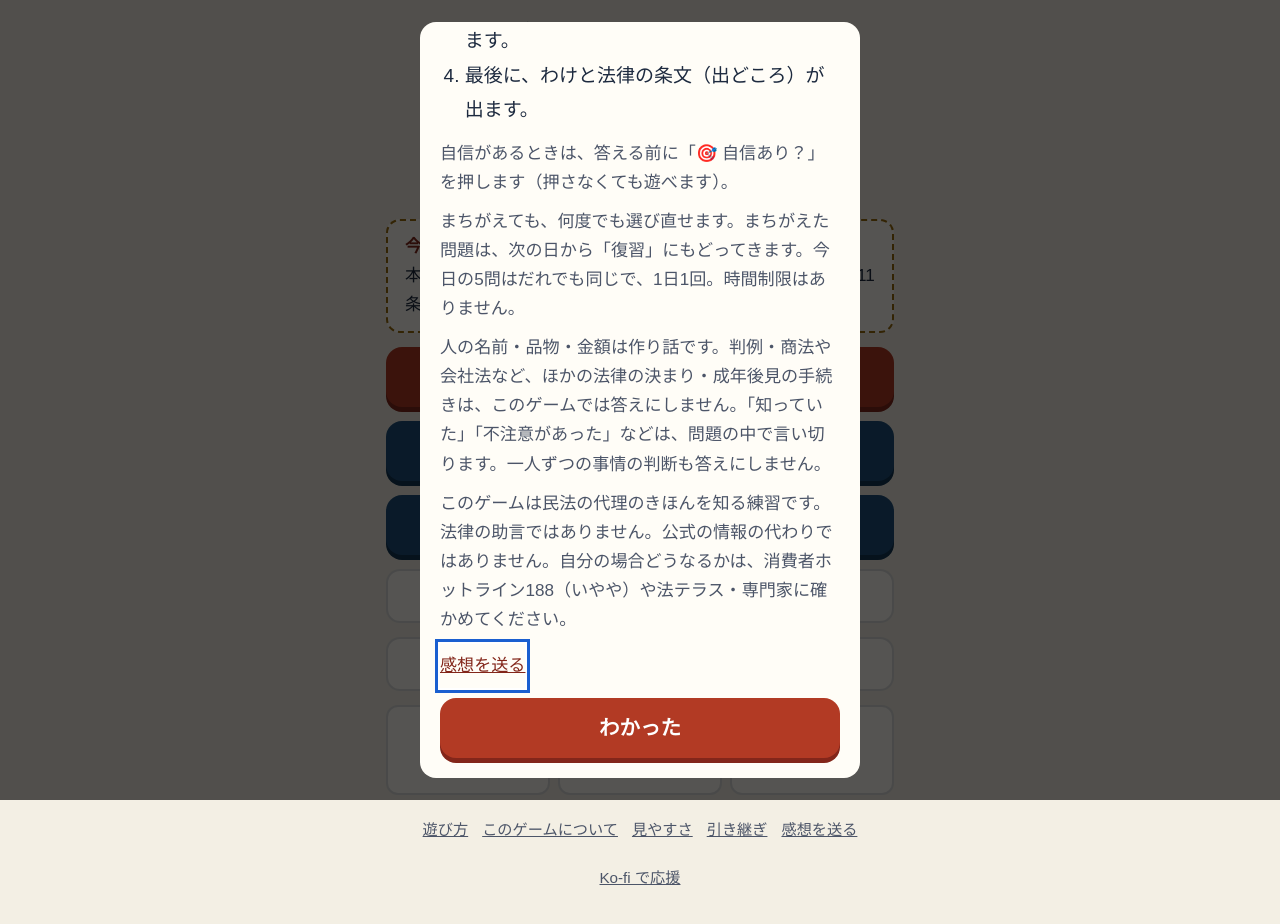
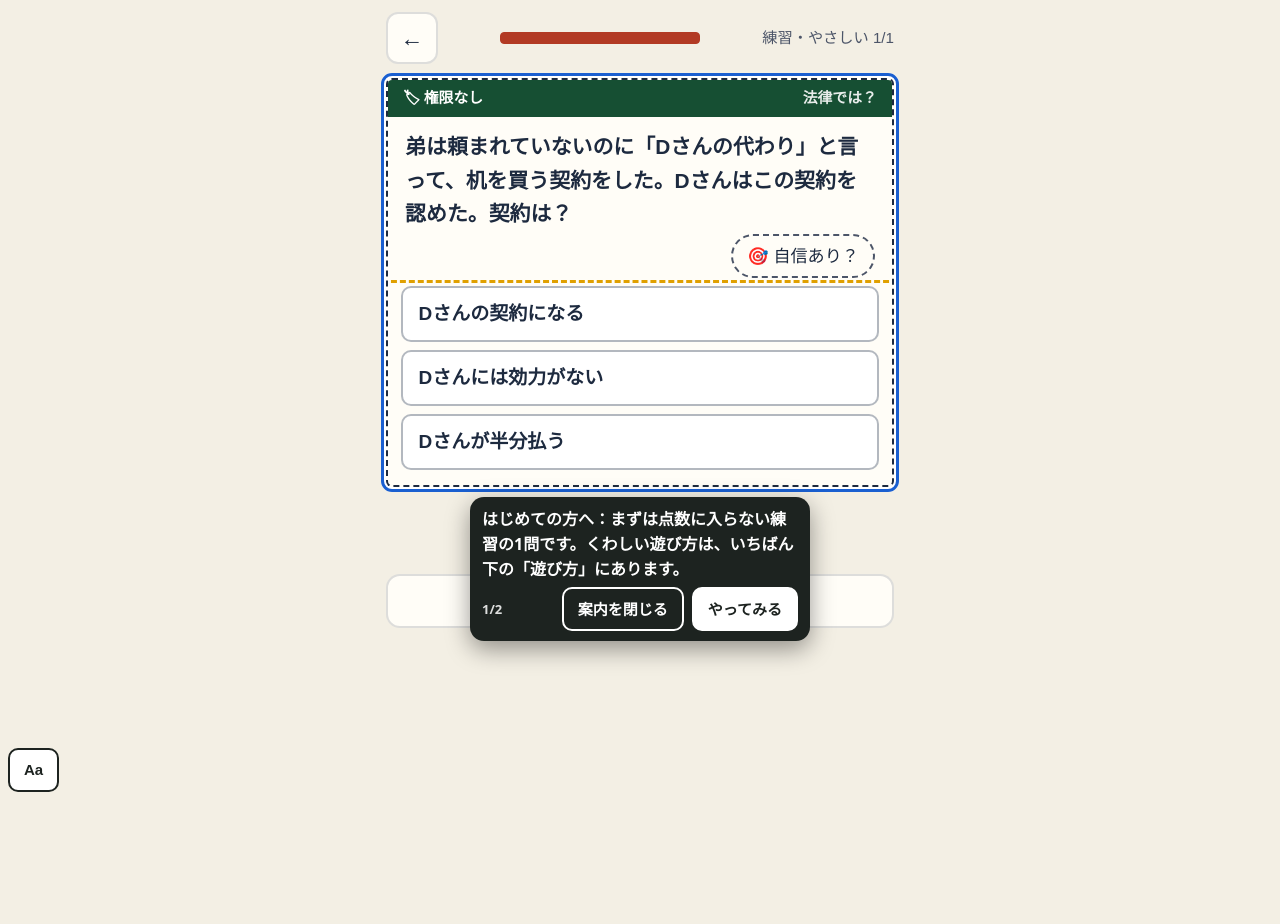
Before and after one commit to satou-aaaaa/dairi-kimari, a plain HTML site: page index.html in a window 1280 px wide. After the commit the page ends 800 px from the top, so only its background shows below. Drawn offline with Linux system fonts and the light colour scheme; a web font is replaced by a local one.

Commit message:
ひな形の共通部品を写す（shared-workflows 67f7985） (#7)
Co-authored-by: template-sync <41898283+github-actions[bot]@users.noreply.github.com>

```diff
--- a/index.html
+++ b/index.html
@@ -346,7 +346,8 @@ html.a11y-say body{padding-bottom:calc(64px + env(safe-area-inset-bottom,0px))!i
 //      （incidents/2026-11-21-hand-copied-helpers-drift.md）。
 //      あわせて、はじめて遊ぶ人への案内（吹き出し Core.coach）を足した。長い「遊び方」の窓の代わりに、練習の1問を遊びながら
 //      その場で一言ずつ教える（NN/g「Mobile Instructional Overlays」・Andersen ほか CHI 2012「The Impact of Tutorials on Games of Varying Complexity」）。
-//   3: 2026-11-22 吹き出しを出しているあいだ 0.4 秒ごとに場所を測り直す（古い場所に残って押す所を隠すことがあった）。ボタンの字を「案内を閉じる」に
+//   3: 2026-11-22 吹き出しを出しているあいだ 0.4 秒ごとに場所を測り直す（古い場所に残って押す所を隠すことがあった）。ボタンの字を「案内を閉じる」に。
+//      段の wait（その所が出るまで待つ）を足した。全ゲームの「はじめての練習」を sync-template の migrateFirstPlay が足すため
 //   2: 2026-11-22 感想フォームのゲーム名を、渡さなければ題（<title>）から入れる。sync-template が全ゲームを game-core に切り替える（migrateCore）ため
 // 決まり: 外へ通信しない。ゲームの関数の名前（toast・buzz など）は上書きしない（Core.toast などで呼ぶ）。
 (function () {
@@ -432,6 +433,7 @@ html.a11y-say body{padding-bottom:calc(64px + env(safe-area-inset-bottom,0px))!i
   //   sel   …… 吹き出しを付ける所。まだ画面に無いあいだは待つ（ゲームが画面を作り直しても付け直す）
   //   until …… その所が画面に出たら次へ進む（答えた・正解した など）。無ければ sel を押したら次へ
   //   button …… 押すと次へ進むボタンの字（読むだけの吹き出し）
+  //   wait  …… その所が画面に出るまで、この吹き出しは出さずに待つ（答えたあとにだけ「次へ」を指す など）
   //   pos   …… "below"（既定）か "above"。その側に場所が無ければ、ページを少し動かして場所を空ける（読む所を隠さないため）
   // 吹き出しは押す所を隠さない（上か下の空いたほうに出す）。「案内を閉じる」と Esc でいつでもやめられる。
   const coach = (() => {
@@ -466,7 +468,7 @@ html.a11y-say body{padding-bottom:calc(64px + env(safe-area-inset-bottom,0px))!i
       while (steps && i < steps.length && steps[i].until && find(steps[i].until)) i++;
       if (!steps) return;
       if (i >= steps.length) return stop(true);
-      const st = steps[i], el = find(st.sel);
+      const st = steps[i], el = st.wait && !find(st.wait) ? null : find(st.sel);
       if (!el) { box.hidden = true; mark(null); return; }
       box.hidden = false; mark(el);
       const fresh = shown !== i;
@@ -941,7 +943,7 @@ function home() {
   $("go-cal").onclick = () => cal();
   $("go-ach").onclick = achView;
   bindFooter();
-  if (!s.tut) openHow();
+  if (!s.tut) firstPlay();
 }
 function practiceMenu() {
   app.innerHTML = `<header><button class="icon" id="back" aria-label="もどる">←</button><h1>練習<small>今日の記録には入りません（しくみ帳には載ります）</small></h1></header>
@@ -952,6 +954,27 @@ function practiceMenu() {
   document.querySelectorAll(".lv button").forEach((b) => (b.onclick = () => startRun("p", +b.dataset.t)));
   bindFooter(); toTop();
 }
+// first-play:begin（shared-workflows の scripts/sync-template.mjs が足した。直すときはひな形を直す）
+// はじめての人：長い「遊び方」の窓を出さず、点数に入らない練習の1問を遊びながら、吹き出しで一言ずつ教える（game-core の Core.coach）。
+// 「見た」は始めたその場で残す（途中でやめても、次からはふつうに始まる。くわしい遊び方はいつでもいちばん下の「遊び方」から）
+const FIRST_STEPS = [
+  { sel: "#choices", button: "やってみる", text: "はじめての方へ：まずは点数に入らない練習の1問です。くわしい遊び方は、いちばん下の「遊び方」にあります。" },
+  { sel: "#next", wait: ".verdict", text: "できました。わけを読んだら、ここを押して進みます。" },
+];
+function firstPlay() {
+  save((s) => { s.tut = true; });
+  // 練習の入り口を開いて、いちばん上（いちばんやさしい）を押す。無ければ前の形（遊び方の窓）にもどす
+  practiceMenu();
+  const b = document.querySelector(".lv button");
+  if (!window.Core || !Core.coach || !b) { home(); return openHow(); }
+  b.click();
+  // 練習は1問だけにする（数を減らしてから描き直す）
+  save((s) => { const r = s.runs && s.runs.p; if (r && Array.isArray(r.list)) r.list = r.list.slice(0, 1); });
+  play();
+  // 案内を閉じた（Esc も）ら、1問の練習の途中経過を残さずにホームへ（ふだんの練習の「続きから」を出さない）
+  Core.coach.start(FIRST_STEPS, { home, onEnd: (done) => { if (done === false) { save((s) => { const r = s.runs && s.runs.p; if (r && !(r.res || []).length) delete s.runs.p; }); home(); } } });
+}
+// first-play:end
 function startRun(mode, opt) {
   const k = todayKey(); let ng = false;
   save((s) => {
```
Also changed, not shown: qa/run.mjs (+6 -5 lines).
